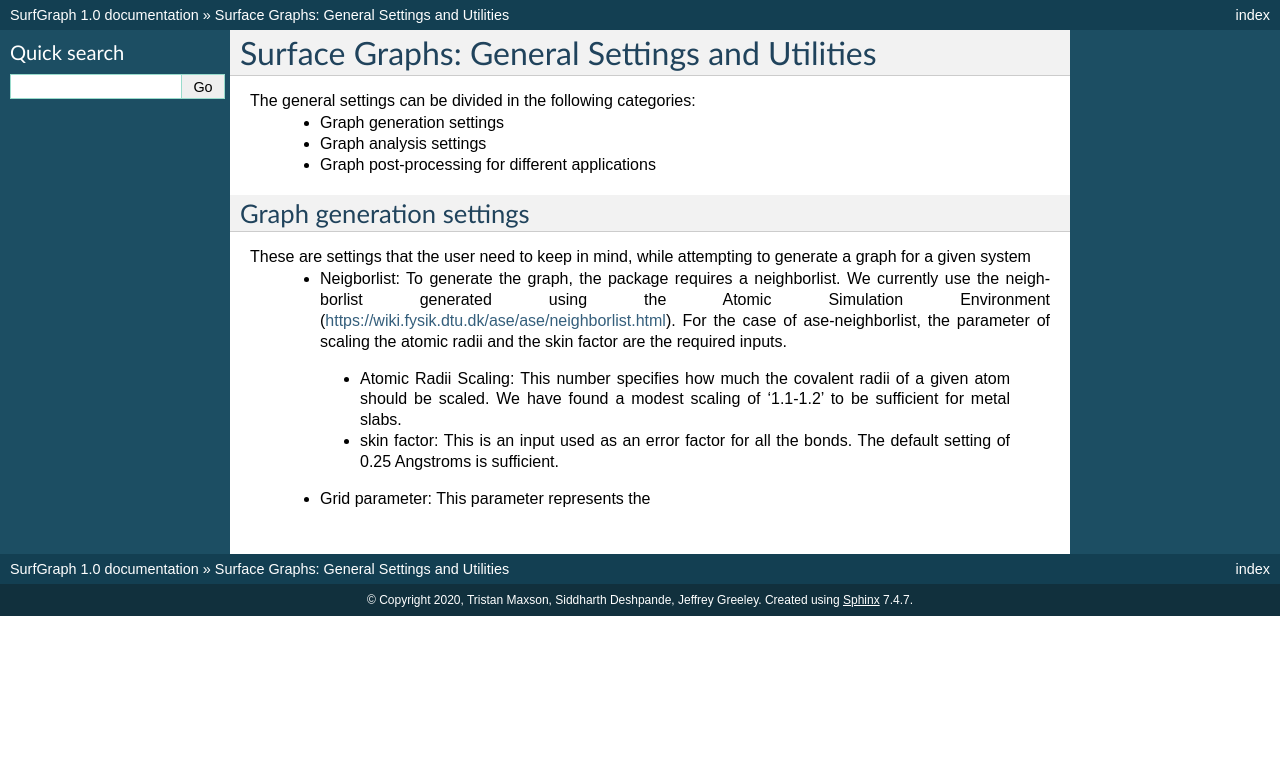
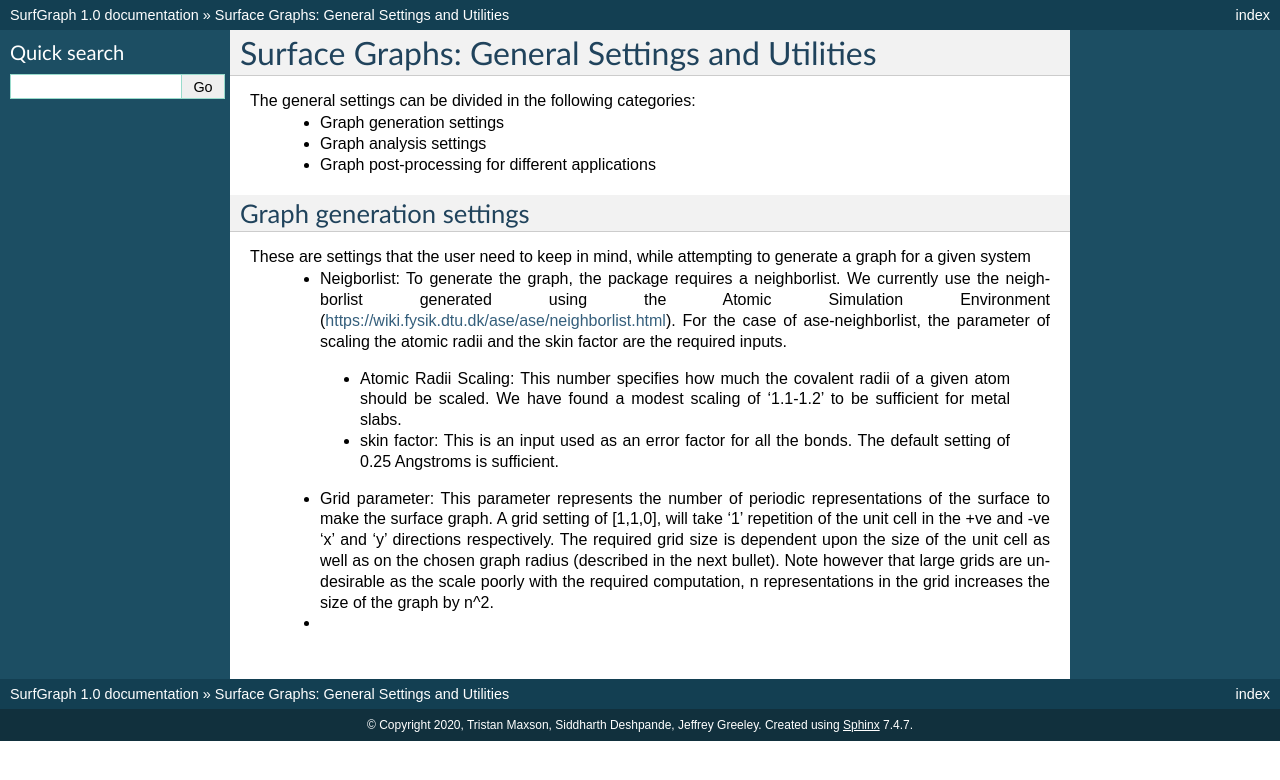
Before and after one commit to vsumaria/graph-theory-surfaces, a Sphinx documentation site: the page built from doc/source/Setting.rst, in a window 1280 px wide. Shown: the top 780 px of the page. Built offline with Sphinx 7.4.7, drawn with Linux system fonts in a browser that asks for light colours; formulas are drawn with MathJax 3; pages that are not in the unit, such as notebooks, are missing from menus.

Commit message:
Update doc/source/Setting.rst

```diff
--- a/doc/source/Setting.rst
+++ b/doc/source/Setting.rst
@@ -14,4 +14,5 @@ These are settings that the user need to keep in mind, while attempting to gener
  * Neigborlist: To generate the graph, the package requires a neighborlist. We currently use the neighborlist generated using the Atomic Simulation Environment (https://wiki.fysik.dtu.dk/ase/ase/neighborlist.html). For the case of ase-neighborlist, the parameter of scaling the atomic radii and the skin factor are the required inputs.
   * Atomic Radii Scaling: This number specifies how much the covalent radii of a given atom should be scaled. We have found a modest scaling of '1.1-1.2' to be sufficient for metal slabs.
   * skin factor: This is an input used as an error factor for all the bonds. The default setting of 0.25 Angstroms is sufficient.
- * Grid parameter: This parameter represents the
+ * Grid parameter: This parameter represents the number of periodic representations of the surface to make the surface graph. A grid setting of [1,1,0], will take '1' repetition of the unit cell in the +ve and -ve 'x' and 'y' directions respectively. The required grid size is dependent upon the size of the unit cell as well as on the chosen graph radius (described in the next bullet). Note however that large grids are undesirable as the scale poorly with the required computation, n representations in the grid increases the size of the graph by n^2.
+ *
```
